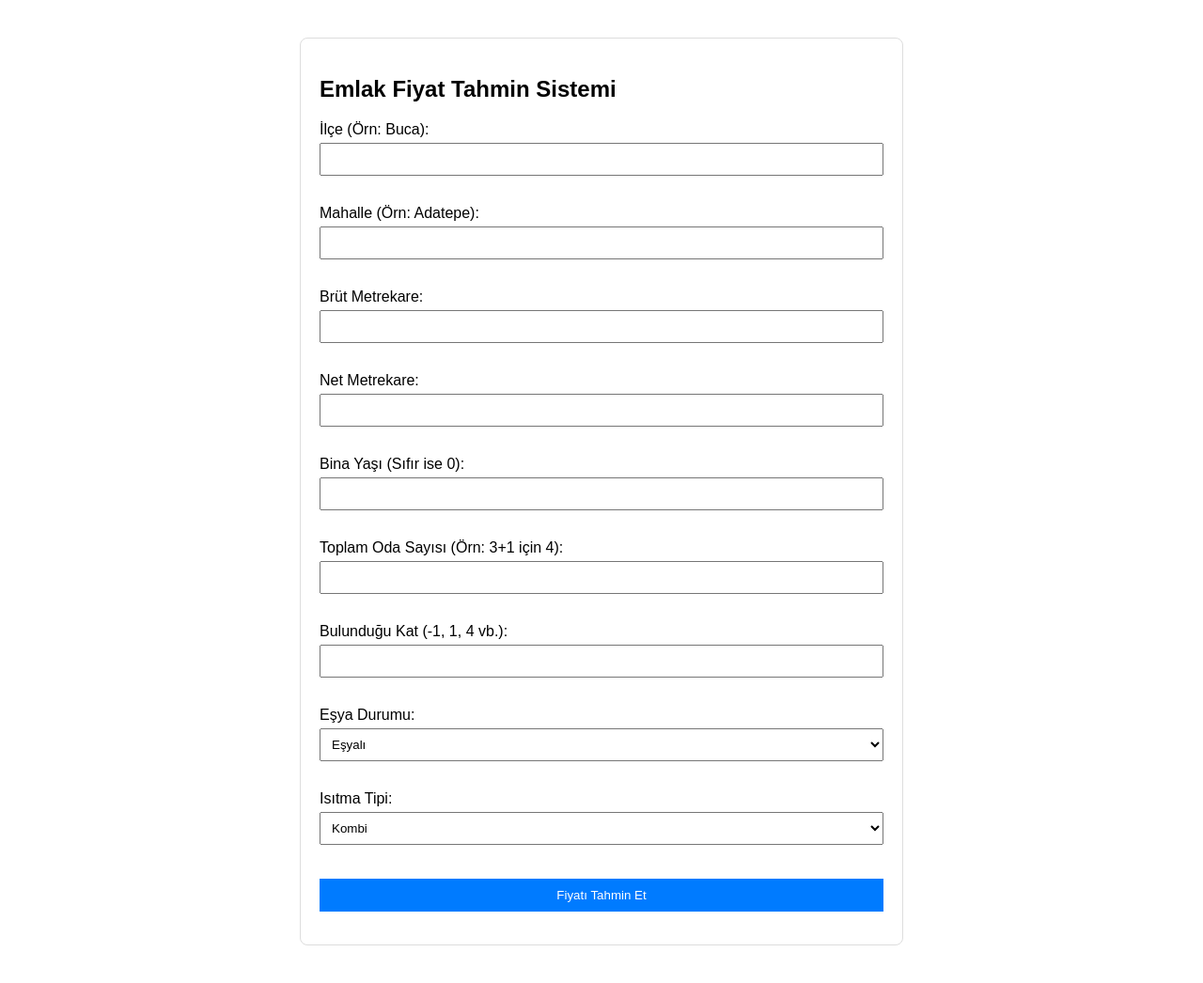
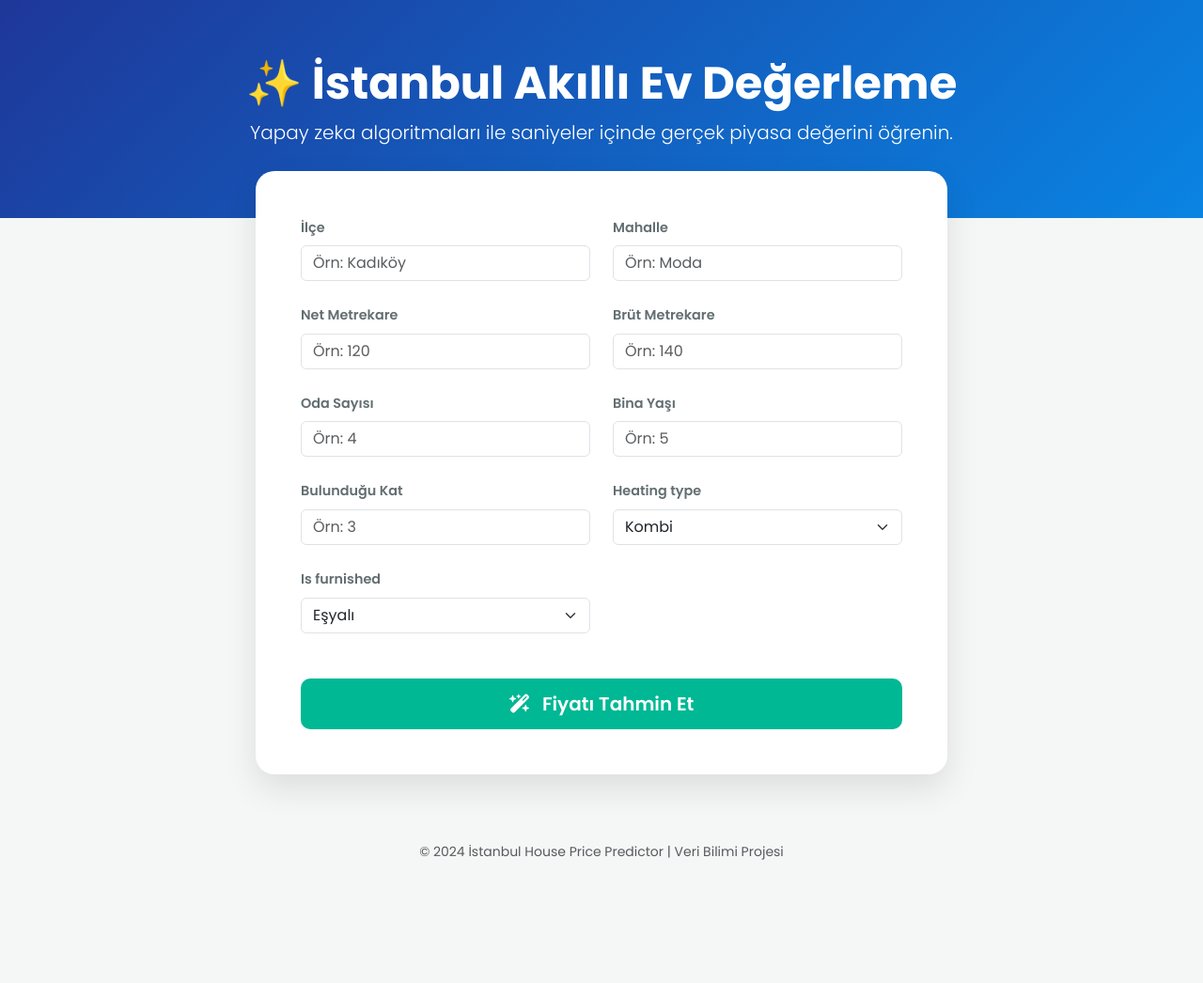
Before and after one commit to akfoz45/Real-Estate-Scraper, a Django app: page / in a window 1280 px wide. Shown: the whole page at 94% size. After the commit the page ends 915 px from the top, so only its background shows below. Run offline with Django 5.2, Linux system fonts and the light colour scheme.

Commit message:
Interface fixed.

```diff
--- a/config/predictor/forms.py
+++ b/config/predictor/forms.py
@@ -1,23 +1,24 @@
 from django import forms
 
 class HousePriceForm(forms.Form):
-    district_name = forms.CharField(label='İlçe (Örn: Buca)', max_length=100)
-    neighborhood_name = forms.CharField(label='Mahalle (Örn: Adatepe)', max_length=100)
-    gross_sqm = forms.FloatField(label='Brüt Metrekare')
-    net_sqm = forms.FloatField(label='Net Metrekare')
-    building_age_num = forms.IntegerField(label='Bina Yaşı (Sıfır ise 0)')
-    total_rooms = forms.IntegerField(label='Toplam Oda Sayısı (Örn: 3+1 için 4)')
-    floor_level_num = forms.IntegerField(label='Bulunduğu Kat (-1, 1, 4 vb.)')
-
-    IS_FURNISHED_CHOICES = [
-        ('Eşyalı', 'Eşyalı'),
-        ('Eşyalı Değil', 'Eşyalı Değil')
-    ]
-    is_furnished = forms.ChoiceField(label="Eşya Durumu", choices=IS_FURNISHED_CHOICES)
+    district_name = forms.CharField(label="İlçe", widget=forms.TextInput(attrs={'class': 'form-control', 'placeholder': 'Örn: Kadıköy'}))
+    neighborhood_name = forms.CharField(label="Mahalle", widget=forms.TextInput(attrs={'class': 'form-control', 'placeholder': 'Örn: Moda'}))
+    net_sqm = forms.FloatField(label="Net Metrekare", widget=forms.NumberInput(attrs={'class': 'form-control', 'placeholder': 'Örn: 120'}))
+    gross_sqm = forms.FloatField(label="Brüt Metrekare", widget=forms.NumberInput(attrs={'class': 'form-control', 'placeholder': 'Örn: 140'}))
+    total_rooms = forms.IntegerField(label="Oda Sayısı", widget=forms.NumberInput(attrs={'class': 'form-control', 'placeholder': 'Örn: 4'}))
+    building_age_num = forms.IntegerField(label="Bina Yaşı", widget=forms.NumberInput(attrs={'class': 'form-control', 'placeholder': 'Örn: 5'}))
+    floor_level_num = forms.IntegerField(label="Bulunduğu Kat", widget=forms.NumberInput(attrs={'class': 'form-control', 'placeholder': 'Örn: 3'}))
 
     HEATING_CHOICES = [
         ('Kombi', 'Kombi'),
         ('Merkezi', 'Merkezi'),
+        ('Yerden Isıtma', 'Yerden Isıtma'),
         ('Diğer', 'Diğer')
     ]
-    heating_type = forms.ChoiceField(label='Isıtma Tipi', choices=HEATING_CHOICES)
+    heating_type = forms.ChoiceField(choices=HEATING_CHOICES, widget=forms.Select(attrs={'class': 'form-select'}))
+
+    FURNISHED_CHOICES = [
+        ('Eşyalı', 'Eşyalı'),
+        ('Eşyalı Değil', 'Eşyalı Değil')
+    ]
+    is_furnished = forms.ChoiceField(choices=FURNISHED_CHOICES, widget=forms.Select(attrs={'class': 'form-select'}))
--- a/config/predictor/templates/predictor/index.html
+++ b/config/predictor/templates/predictor/index.html
@@ -2,42 +2,112 @@
 <html lang="tr">
 <head>
     <meta charset="UTF-8">
-    <title>Ev Fiyat Tahmini</title>
+    <meta name="viewport" content="width=device-width, initial-scale=1.0">
+    <title>İst-Ev Değerleme | AI</title>
+    <link href="https://cdn.jsdelivr.net/npm/bootstrap@5.3.0/dist/css/bootstrap.min.css" rel="stylesheet">
+    <link href="https://fonts.googleapis.com/css2?family=Poppins:wght@300;400;600;700&display=swap" rel="stylesheet">
+    <link rel="stylesheet" href="https://cdnjs.cloudflare.com/ajax/libs/font-awesome/6.4.0/css/all.min.css">
+
     <style>
-        body { font-family: Arial, sans-serif; margin: 40px; }
-        .container { max-width: 600px; margin: auto; padding: 20px; border: 1px solid #ddd; border-radius: 8px; }
-        .result { margin-top: 20px; padding: 15px; background-color: #d4edda; color: #155724; border-radius: 5px; font-weight: bold; }
-        input, select, button { width: 100%; margin-top: 5px; margin-bottom: 15px; padding: 8px; box-sizing: border-box; }
-        button { background-color: #007bff; color: white; border: none; cursor: pointer; padding: 10px; }
-        button:hover { background-color: #0056b3; }
+        body {
+            font-family: 'Poppins', sans-serif;
+            background-color: #f4f7f6;
+            color: #2d3436;
+        }
+        .hero-section {
+            background: linear-gradient(135deg, #1e3799 0%, #0984e3 100%);
+            color: white;
+            padding: 60px 0;
+            margin-bottom: -50px;
+        }
+        .main-card {
+            border: none;
+            border-radius: 20px;
+            box-shadow: 0 15px 35px rgba(0,0,0,0.1);
+            overflow: hidden;
+        }
+        .btn-predict {
+            background: #00b894;
+            border: none;
+            padding: 12px 30px;
+            font-weight: 600;
+            border-radius: 10px;
+            transition: all 0.3s;
+        }
+        .btn-predict:hover {
+            background: #00947a;
+            transform: translateY(-2px);
+        }
+        .form-label {
+            font-weight: 600;
+            font-size: 0.9rem;
+            color: #636e72;
+        }
+        .result-box {
+            background: #fff;
+            border-left: 8px solid #00b894;
+            border-radius: 15px;
+        }
     </style>
 </head>
 <body>
+
+<section class="hero-section text-center">
     <div class="container">
-        <h2>Emlak Fiyat Tahmin Sistemi</h2>
-        <form method="POST">
-            {% csrf_token %}
-            {{ form.as_p }}
-            <button type="submit">Fiyatı Tahmin Et</button>
-        </form>
+        <h1 class="display-5 fw-bold">✨ İstanbul Akıllı Ev Değerleme</h1>
+        <p class="lead">Yapay zeka algoritmaları ile saniyeler içinde gerçek piyasa değerini öğrenin.</p>
+    </div>
+</section>
 
-        {% if prediction %}
-        <div class="card mt-5 shadow-sm border-0" style="border-radius: 15px; background: linear-gradient(145deg, #ffffff, #f8f9fa);">
-            <div class="card-body text-center p-5">
-                <p class="text-uppercase tracking-wide text-muted mb-2 font-weight-bold" style="letter-spacing: 2px;">
-                    ✨ Yapay Zeka Değerleme Sonucu
-                </p>
-                <h1 class="display-4 font-weight-bold text-success mb-4">
-                    {{ prediction }} ₺
-                </h1>
+<div class="container mb-5">
+    <div class="row justify-content-center">
+        <div class="col-lg-8">
+            <div class="card main-card">
+                <div class="card-body p-4 p-md-5">
+                    <form method="POST">
+                        {% csrf_token %}
+                        <div class="row g-4">
+                            {% for field in form %}
+                            <div class="col-md-6">
+                                <label class="form-label">{{ field.label }}</label>
+                                {{ field }}
+                            </div>
+                            {% endfor %}
+                        </div>
+                        <div class="text-center mt-5">
+                            <button type="submit" class="btn btn-predict btn-lg text-white w-100">
+                                <i class="fa-solid fa-wand-magic-sparkles me-2"></i> Fiyatı Tahmin Et
+                            </button>
+                        </div>
+                    </form>
 
-                <div class="alert alert-secondary text-left mt-4" role="alert" style="border-left: 5px solid #6c757d; border-radius: 10px;">
-                    <h5 class="alert-heading text-dark">🤖 Model Özeti</h5>
-                    <p class="mb-0 text-dark">{{ ai_comment }}</p>
+                    {% if prediction %}
+                    <div class="result-box mt-5 p-4 shadow-sm">
+                        <div class="text-center">
+                            <h5 class="text-muted text-uppercase mb-3" style="letter-spacing: 1px;">Tahmini Piyasa Değeri</h5>
+                            <h2 class="display-4 fw-bold text-success">{{ prediction }} ₺</h2>
+                        </div>
+                        <hr>
+                        <div class="d-flex align-items-start mt-3">
+                            <div class="bg-light p-3 rounded-circle me-3">
+                                <i class="fa-solid fa-robot text-primary fs-4"></i>
+                            </div>
+                            <div>
+                                <h6 class="fw-bold mb-1">Yapay Zeka Analizi</h6>
+                                <p class="text-muted small mb-0">{{ ai_comment }}</p>
+                            </div>
+                        </div>
+                    </div>
+                    {% endif %}
                 </div>
             </div>
         </div>
-        {% endif %}
     </div>
+</div>
+
+<footer class="text-center py-4 text-muted">
+    <p class="small">&copy; 2024 İstanbul House Price Predictor | Veri Bilimi Projesi</p>
+</footer>
+
 </body>
 </html>
```
